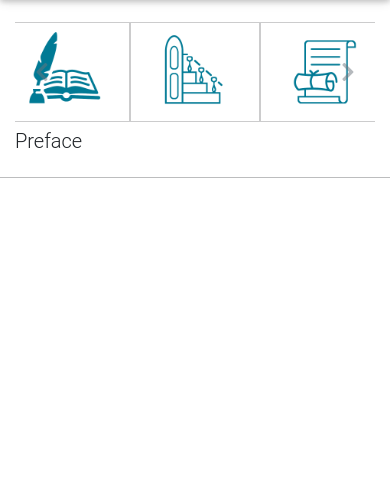
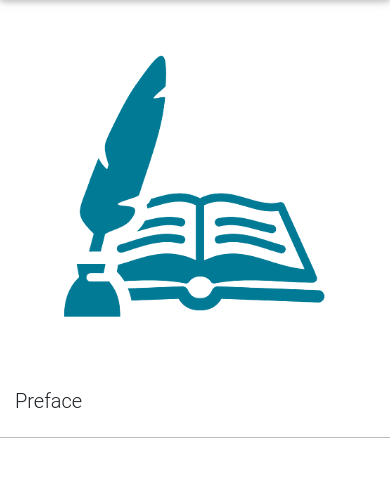
Before and after one commit to inaseri/balaghe, a Django app: page /list/1/ in a window 390 px wide. Shown: the part 56-533 px from the top of the page. Run offline with Django 3.2, Linux system fonts and the light colour scheme; data that the repository does not hold is empty; some libraries are stand-ins or nearby versions; some web fonts are replaced.

```diff
--- a/BalaghePWA/static/balaghaPWA/css/style.css
+++ b/BalaghePWA/static/balaghaPWA/css/style.css
@@ -7,6 +7,18 @@
 
 
 a.navbar-brand{color:white !important}
+
+#gallery {
+  scroll-snap-type: x mandatory;
+  overflow-x: scroll;
+  display: flex;
+}
+
+#gallery img {
+   scroll-snap-align: center;
+}
+
+
 
 
 @media only screen and (max-width: 998px) {
--- a/BalaghePWA/templates/balaghahPWA/List.html
+++ b/BalaghePWA/templates/balaghahPWA/List.html
@@ -30,32 +30,40 @@
 </header>
 
 <div class="container-fluid">
-<!--Slider with for pic-->
-  <div class="carousel slide" data-ride="carousel" id="carouselExample">
-        <div class="carousel-inner">
-            <div class="carousel-item active">
-                <div class="row">
-                    <div class="col-4 col-sm-4" style="border-color: #cccccd; border-style: solid; border-width: 1px"><img class="d-block w-100" src="{% static 'balaghaPWA/img/01.png' %}" alt="1 slide"></div>
-                    <div class="col-4 col-sm-4" style="border-color: #cccccd; border-style: solid; border-width: 1px"><img class="d-block w-100" src="{% static 'balaghaPWA/img/03.png' %}" alt="2 slide"></div>
-                    <div class="col-4 col-sm-4" style="border-color: #cccccd; border-style: solid; border-width: 1px"><img class="d-block w-100" src="{% static 'balaghaPWA/img/04.png' %}" alt="3 slide"></div>
-                </div>
-            </div>
-            <div class="carousel-item">
-                <div class="row">
-                    <div class="col-4 col-sm-4" style="border-color: #cccccd; border-style: solid; border-width: 1px"><img class="d-block w-100" src="{% static 'balaghaPWA/img/05.png' %}" alt="1 slide"></div>
-                    <div class="col-4 col-sm-4" style="border-color: #cccccd; border-style: solid; border-width: 1px"><img class="d-block w-100" src="{% static 'balaghaPWA/img/02.png' %}" alt="2 slide"></div>
-                </div>
-            </div>
-        </div>
-        <a class="carousel-control-prev" href="#carouselExample" role="button" data-slide="prev">
-            <i class="fa fa-chevron-left fa-lg text-muted"></i>
-            <span class="sr-only">Previous</span>
-        </a>
-        <a class="carousel-control-next text-faded" href="#carouselExample" role="button" data-slide="next">
-            <i class="fa fa-chevron-right fa-lg text-muted"></i>
-            <span class="sr-only">Next</span>
-        </a>
-    </div>
+
+<div id="gallery">
+  <img class="d-block w-100" src="{% static 'balaghaPWA/img/01.png' %}" alt="1 slide">
+  <img class="d-block w-100" src="{% static 'balaghaPWA/img/03.png' %}" alt="2 slide">
+  <img class="d-block w-100" src="{% static 'balaghaPWA/img/04.png' %}" alt="3 slide">
+    <img class="d-block w-100" src="{% static 'balaghaPWA/img/05.png' %}" alt="1 slide">
+    <img class="d-block w-100" src="{% static 'balaghaPWA/img/02.png' %}" alt="2 slide">
+</div>
+{#<!--Slider with for pic-->#}
+{#  <div class="carousel slide" data-ride="carousel" id="carouselExample">#}
+{#        <div class="carousel-inner">#}
+{#            <div class="carousel-item active">#}
+{#                <div class="row">#}
+{#                    <div class="col-4 col-sm-4" style="border-color: #cccccd; border-style: solid; border-width: 1px"><img class="d-block w-100" src="{% static 'balaghaPWA/img/01.png' %}" alt="1 slide"></div>#}
+{#                    <div class="col-4 col-sm-4" style="border-color: #cccccd; border-style: solid; border-width: 1px"><img class="d-block w-100" src="{% static 'balaghaPWA/img/03.png' %}" alt="2 slide"></div>#}
+{#                    <div class="col-4 col-sm-4" style="border-color: #cccccd; border-style: solid; border-width: 1px"><img class="d-block w-100" src="{% static 'balaghaPWA/img/04.png' %}" alt="3 slide"></div>#}
+{#                </div>#}
+{#            </div>#}
+{#            <div class="carousel-item">#}
+{#                <div class="row">#}
+{#                    <div class="col-4 col-sm-4" style="border-color: #cccccd; border-style: solid; border-width: 1px"><img class="d-block w-100" src="{% static 'balaghaPWA/img/05.png' %}" alt="1 slide"></div>#}
+{#                    <div class="col-4 col-sm-4" style="border-color: #cccccd; border-style: solid; border-width: 1px"><img class="d-block w-100" src="{% static 'balaghaPWA/img/02.png' %}" alt="2 slide"></div>#}
+{#                </div>#}
+{#            </div>#}
+{#        </div>#}
+{#        <a class="carousel-control-prev" href="#carouselExample" role="button" data-slide="prev">#}
+{#            <i class="fa fa-chevron-left fa-lg text-muted"></i>#}
+{#            <span class="sr-only">Previous</span>#}
+{#        </a>#}
+{#        <a class="carousel-control-next text-faded" href="#carouselExample" role="button" data-slide="next">#}
+{#            <i class="fa fa-chevron-right fa-lg text-muted"></i>#}
+{#            <span class="sr-only">Next</span>#}
+{#        </a>#}
+{#    </div>#}
 
   <div id="mainRowPhones">
   <form method="post">
```
